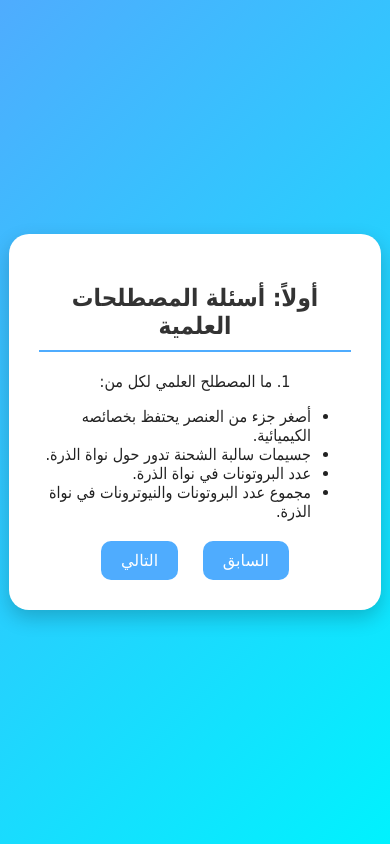
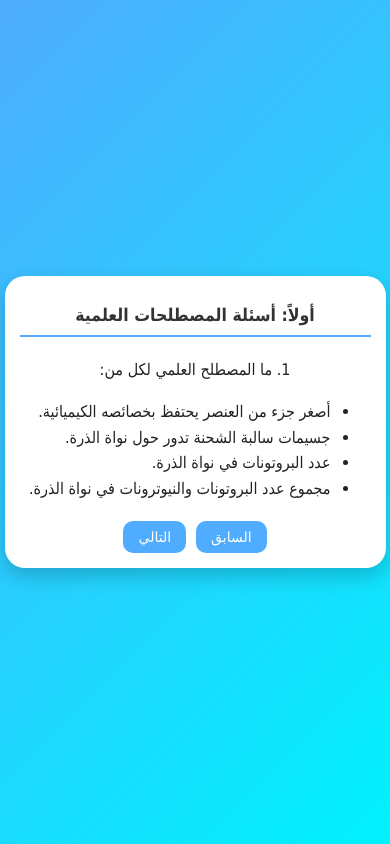
Before and after one commit to Rengoku-kyojuroo/science., a plain HTML site: page index.html in a window 390 px wide. Drawn offline with Linux system fonts and the light colour scheme.

Commit message:
Update index.html

```diff
--- a/index.html
+++ b/index.html
@@ -2,6 +2,7 @@
 <html lang="ar" dir="rtl">
 <head>
   <meta charset="UTF-8">
+  <meta name="viewport" content="width=device-width, initial-scale=1.0"> <!-- مهم للموبايل -->
   <title>مراجعة العلوم - أسئلة</title>
   <style>
     body {
@@ -13,15 +14,15 @@
       display: flex;
       justify-content: center;
       align-items: center;
-      height: 100vh;
+      min-height: 100vh;
     }
     .container {
       background: #fff;
       border-radius: 20px;
       box-shadow: 0 8px 20px rgba(0,0,0,0.2);
-      width: 80%;
+      width: 90%;
       max-width: 900px;
-      padding: 30px;
+      padding: 20px;
       text-align: center;
       position: relative;
     }
@@ -30,6 +31,11 @@
       margin-bottom: 20px;
       border-bottom: 2px solid #4facfe;
       padding-bottom: 10px;
+      font-size: 1.3rem;
+    }
+    p, li {
+      font-size: 1.1rem;
+      line-height: 1.6;
     }
     .slide {
       display: none;
@@ -40,13 +46,16 @@
     }
     .buttons {
       margin-top: 20px;
+      display: flex;
+      justify-content: center;
+      flex-wrap: wrap;
+      gap: 10px;
     }
     button {
       background: #4facfe;
       border: none;
       color: #fff;
       padding: 10px 20px;
-      margin: 0 10px;
       font-size: 16px;
       border-radius: 10px;
       cursor: pointer;
@@ -60,6 +69,23 @@
       to {opacity: 1;}
     }
     ul { text-align: right; }
+
+    /* موبايل */
+    @media (max-width: 600px) {
+      .container {
+        padding: 15px;
+      }
+      h2 {
+        font-size: 1.1rem;
+      }
+      p, li {
+        font-size: 1rem;
+      }
+      button {
+        padding: 8px 15px;
+        font-size: 14px;
+      }
+    }
   </style>
 </head>
 <body>
```
